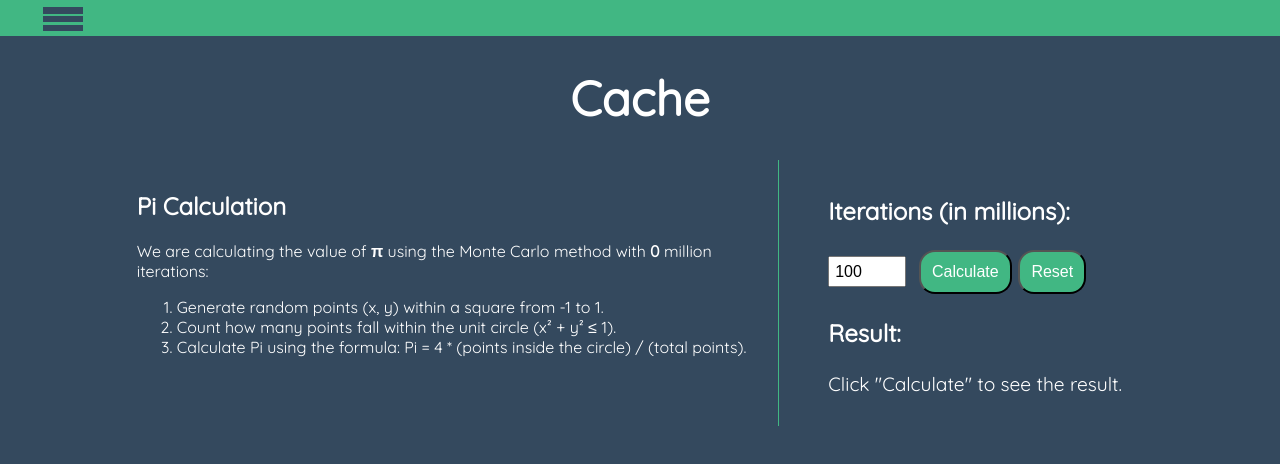
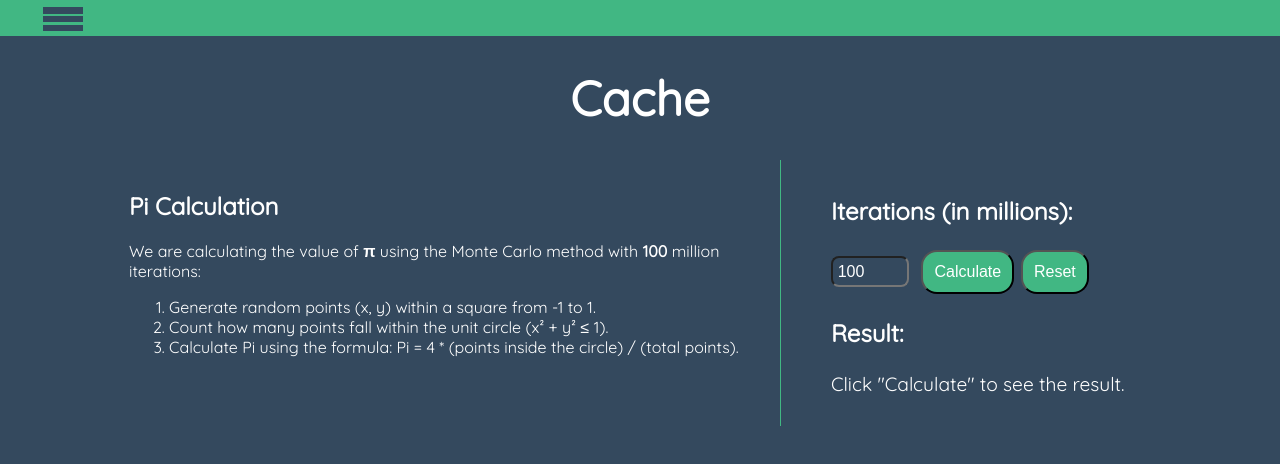
Before and after one commit to RZEPI/engineering-thesis-vue, a Vue app in the folder vue-app/: page /cache in a window 1280 px wide. Shown: the top 464 px of the page. Built offline with nearby package versions, Linux system fonts and the light colour scheme.

Commit message:
Style improvement + minor changes in AnimatedComponent

```diff
--- a/vue-app/src/pages/AnimationPage.vue
+++ b/vue-app/src/pages/AnimationPage.vue
@@ -7,6 +7,7 @@
         id="component-count"
         v-model.number="tempComponentCount"
         @change="updateComponentCount"
+        :min="1"
       />
 
       <button @click="toggleMovement">Animate</button>
@@ -31,14 +32,13 @@ const componentCount = ref(5);
 const tempComponentCount = ref(componentCount.value);
 const isRight = ref(false);
 
-const toggleMovement = () => {
+function toggleMovement() {
   isRight.value = !isRight.value;
-};
+}
 
-const updateComponentCount = () => {
-  if (tempComponentCount.value < 1) tempComponentCount.value = 1;
+function updateComponentCount() {
   componentCount.value = tempComponentCount.value;
-};
+}
 </script>
 
 <style scoped>
--- a/vue-app/src/pages/CachePage.vue
+++ b/vue-app/src/pages/CachePage.vue
@@ -28,14 +28,8 @@
         </div>
         <div class="cache-control">
           <h3>Result:</h3>
-          <p v-if="result !== null">Calculated value of Pi: {{ result }}</p>
-          <p v-else>
-            {{
-              calculate
-                ? "Calculating..."
-                : 'Click "Calculate" to see the result.'
-            }}
-          </p>
+          <p v-if="result !== null">Calculated value of π: {{ result }}</p>
+          <p v-else>Click "Calculate" to see the result.</p>
         </div>
       </div>
     </div>
@@ -48,7 +42,7 @@ import BaseLayout from "../components/UI/BaseLayout.vue";
 
 const calculate = ref(false);
 const result = ref<number | null>(null);
-const iterations = ref(0);
+const iterations = ref(100);
 const inputIterations = ref(100);
 
 const memoizedResult = computed(() => {
@@ -70,7 +64,6 @@ function calculatePi(iterations: number) {
 
 function handleCalculate() {
   calculate.value = true;
-  console.log(calculate.value);
   iterations.value = inputIterations.value;
   result.value = memoizedResult.value;
 }
@@ -104,6 +97,9 @@ function handleReset() {
   margin-right: 1vw;
   padding: 0.3em;
   font-size: 1em;
+  color: var(--main-text-color);
+  background-color: var(--main-background-color);
+  border-radius: 0.5em;
 }
 
 .cache-control button {
@@ -113,6 +109,9 @@ function handleReset() {
   border-radius: 1em;
   background-color: var(--main-color);
   color: var(--main-text-color);
+}
+.cache-control button:hover {
+  background-color: var(--hover-element-color);
 }
 
 .cache-control h2,
```
